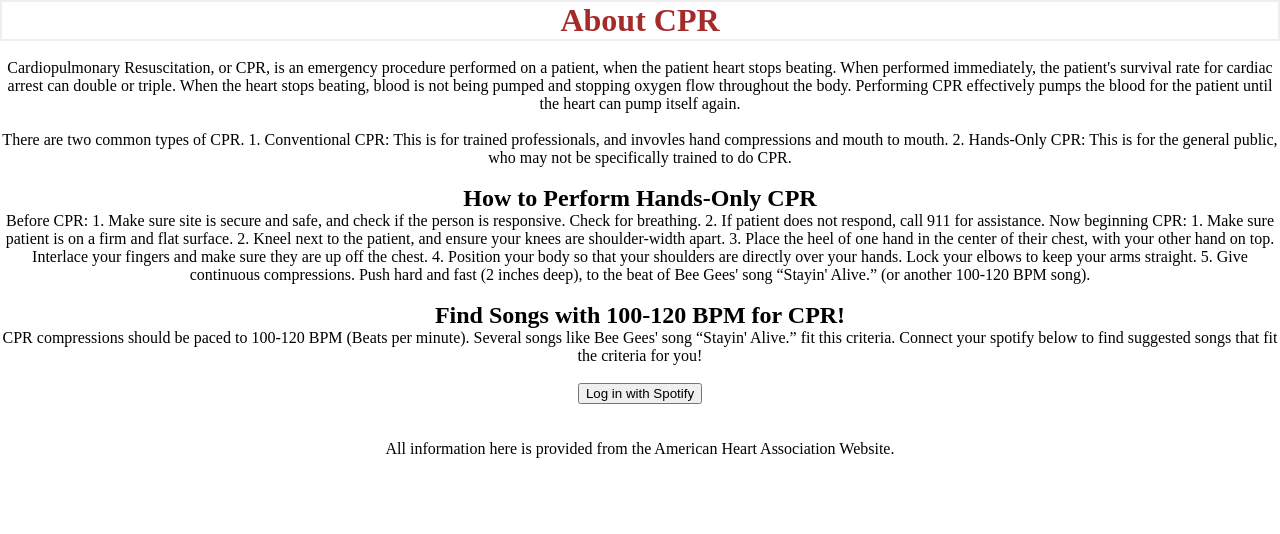
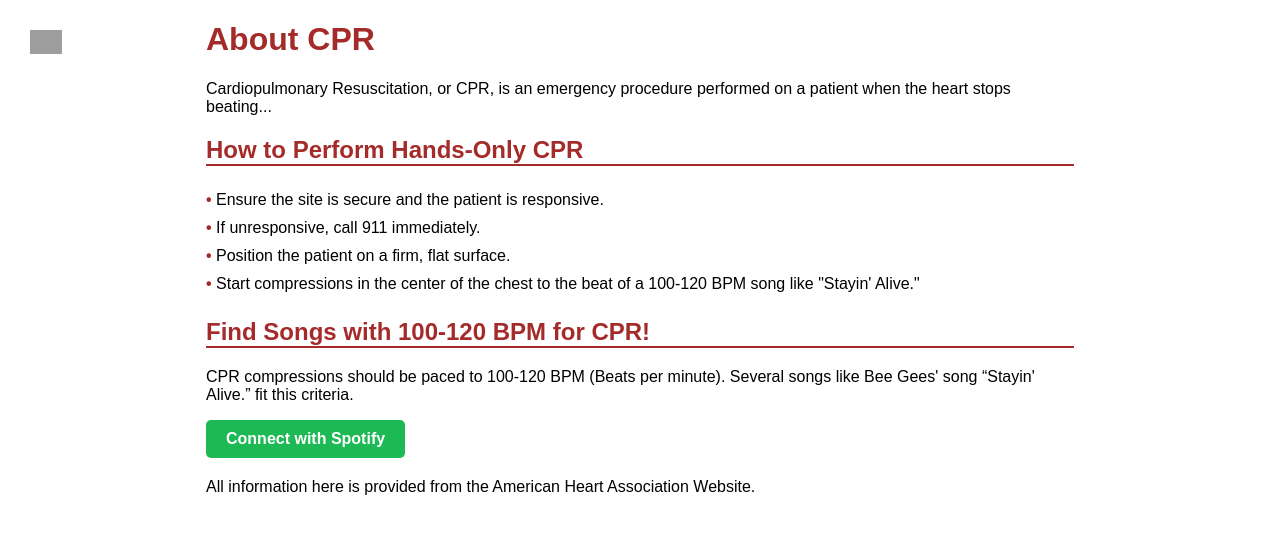
Before and after one commit to joshuacasuga/PatchPal, a Flask app: page /cpr in a window 1280 px wide. Shown: the top 534 px of the page. Run offline with Flask 3, Linux system fonts and the light colour scheme; grey boxes are pictures that could not be loaded.

Commit message:
cpr ui fixed

```diff
--- a/templates/cpr.html
+++ b/templates/cpr.html
@@ -1,69 +1,100 @@
 <!DOCTYPE html>
 <html lang="en">
-  <head>
-    <meta charset="UTF-8" />
-    <meta http-equiv="X-UA-Compatible" content="IE=edge" />
-    <meta name="viewport" content="width=device-width, initial-scale=1.0" />
-    <title>{{ title }}</title>
-    <link rel="stylesheet" href="../static/css/styles.css" />
-  </head>
+<head>
+  <meta charset="UTF-8">
+  <meta http-equiv="X-UA-Compatible" content="IE=edge">
+  <meta name="viewport" content="width=device-width, initial-scale=1.0">
+  <title>CPR Information</title>
 
-  <body>
+  <style>
+    body {
+      font-family: 'Arial', sans-serif;
+      margin: 20px;
+      padding: 0;
+      background: #fff;
+    }
+    .content {
+      width: 70%;
+      margin: 0 auto;
+    }
+    h1, h2 {
+      color: brown;
+    }
+    ul {
+      list-style: none;
+      padding: 0;
+    }
+    ul li {
+      padding: 5px 0;
+    }
+    li:before {
+      content: '• ';
+      color: brown;
+      font-weight: bold;
+    }
+    .section {
+      margin-bottom: 20px;
+    }
+    .section h2 {
+      border-bottom: 2px solid brown;
+    }
+    .button {
+      display: inline-block;
+      padding: 10px 20px;
+      background-color: #1DB954;
+      color: white;
+      text-decoration: none;
+      border-radius: 5px;
+      font-weight: bold;
+    }
+    .back-button {
+      border: none;
+      background-color: transparent;
+      padding: 10px;
+      cursor: pointer;
+      position: absolute;
+      top: 20px;
+      left: 20px;
+    }
+    .back-button img {
+      width: 32px;
+      height: auto;
+    }
+  </style>
+
+</head>
+<body>
+  <div class="content">
+
+    <div class="back-button-container">
+      <button class="back-button" onclick="window.history.back();">
+          <img src="../static/images/home_logo.png.crdownload" alt="Back to Home Page" /> <!-- Update your src as needed -->
+      </button>
+    </div>
+
     <h1>About CPR</h1>
-    <div style="text-align: center">
-      <br />
-      <p>
-        Cardiopulmonary Resuscitation, or CPR, is an emergency procedure
-        performed on a patient, when the patient heart stops beating. When
-        performed immediately, the patient's survival rate for cardiac arrest
-        can double or triple. When the heart stops beating, blood is not being
-        pumped and stopping oxygen flow throughout the body. Performing CPR
-        effectively pumps the blood for the patient until the heart can pump
-        itself again.
-      </p>
-      <br />
-      <p>
-        There are two common types of CPR. 1. Conventional CPR: This is for
-        trained professionals, and invovles hand compressions and mouth to
-        mouth. 2. Hands-Only CPR: This is for the general public, who may not be
-        specifically trained to do CPR.
-      </p>
-      <br />
+    <p>Cardiopulmonary Resuscitation, or CPR, is an emergency procedure performed on a patient when the heart stops beating...</p>
+
+
+    <div class="section">
+      <h2>How to Perform Hands-Only CPR</h2>
+      <ul>
+        <li>Ensure the site is secure and the patient is responsive.</li>
+        <li>If unresponsive, call 911 immediately.</li>
+        <li>Position the patient on a firm, flat surface.</li>
+        <li>Start compressions in the center of the chest to the beat of a 100-120 BPM song like "Stayin' Alive."</li>
+      </ul>
     </div>
-    <div style="text-align: center">
-      <h2>How to Perform Hands-Only CPR</h2>
-      <p>
-        Before CPR: 1. Make sure site is secure and safe, and check if the
-        person is responsive. Check for breathing. 2. If patient does not
-        respond, call 911 for assistance. Now beginning CPR: 1. Make sure
-        patient is on a firm and flat surface. 2. Kneel next to the patient, and
-        ensure your knees are shoulder-width apart. 3. Place the heel of one
-        hand in the center of their chest, with your other hand on top.
-        Interlace your fingers and make sure they are up off the chest. 4.
-        Position your body so that your shoulders are directly over your hands.
-        Lock your elbows to keep your arms straight. 5. Give continuous
-        compressions. Push hard and fast (2 inches deep), to the beat of Bee
-        Gees' song “Stayin' Alive.” (or another 100-120 BPM song).
-      </p>
-      <br />
+
+    <div class="section">
+      <h2>Find Songs with 100-120 BPM for CPR!</h2>
+      <p>CPR compressions should be paced to 100-120 BPM (Beats per minute). Several songs like Bee Gees' song “Stayin' Alive.” fit this criteria.</p>
+      <a href="/login" class="button">Connect with Spotify</a>
     </div>
-    <div style="text-align: center">
-      <h2>Find Songs with 100-120 BPM for CPR!</h2>
-      <p>
-        CPR compressions should be paced to 100-120 BPM (Beats per minute).
-        Several songs like Bee Gees' song “Stayin' Alive.” fit this criteria.
-        Connect your spotify below to find suggested songs that fit the criteria
-        for you!
-      </p>
-      <br />
-      <button onclick="location.href = '/login';">Log in with Spotify</button>
+
+    <div class="section">
+      <p>All information here is provided from the American Heart Association Website.</p>
     </div>
-    <div style="text-align: center">
-      <br /><br />
-      <p>
-        All information here is provided from the American Heart Association
-        Website.
-      </p>
-    </div>
-  </body>
+  </div>
+</body>
 </html>
```
